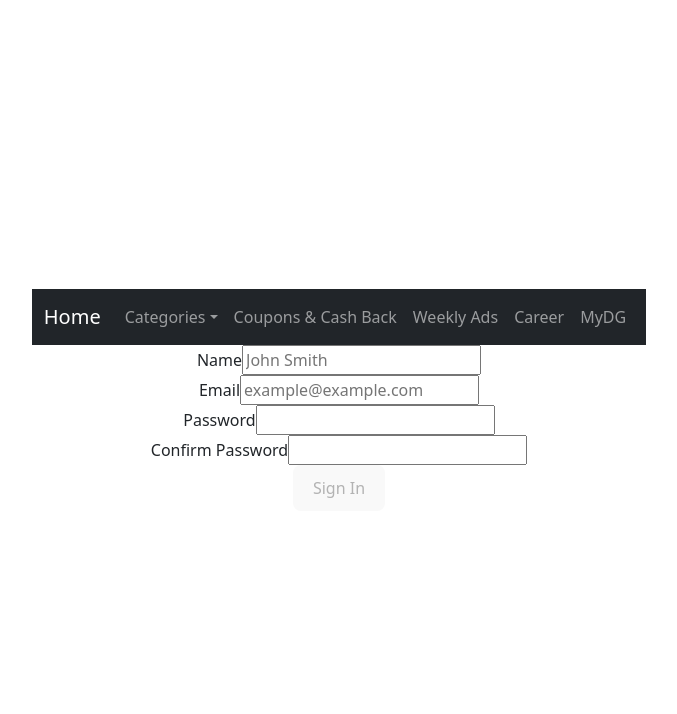
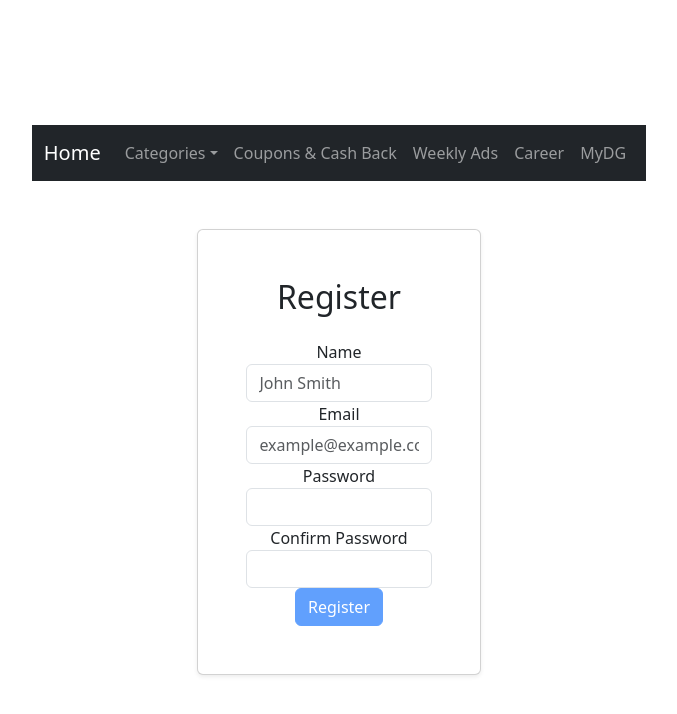
Before and after one commit to nottmonk/DG-Redesign, a React (Vite) app: page /register in a window 1280 px wide. Shown: the top 714 px of the page, without its empty margins (301-978 px from the left). Built offline with nearby package versions, Linux system fonts and the light colour scheme; no server answers.

Commit message:
signin reg des

```diff
--- a/src/components/DetailsView/Register.jsx
+++ b/src/components/DetailsView/Register.jsx
@@ -1,98 +1,110 @@
-import { useState } from 'react'
-import { RegisterUser } from '../services/Auth'
-import { useNavigate } from 'react-router-dom'
+import { useState } from 'react';
+import { RegisterUser } from '../services/Auth';
+import { useNavigate } from 'react-router-dom';
+import 'bootstrap/dist/css/bootstrap.min.css';
 
 const Register = () => {
-
-    let navigate = useNavigate()
-
+    let navigate = useNavigate();
 
     const [formValues, setFormValues] = useState({
         name: '',
         email: '',
         password: '',
         confirmPassword: ''
-    })
+    });
 
     const handleChange = (e) => {
-        setFormValues({ ...formValues, [e.target.name]: e.target.value })
-    }
+        setFormValues({ ...formValues, [e.target.name]: e.target.value });
+    };
 
     const handleSubmit = async (e) => {
-        e.preventDefault()
+        e.preventDefault();
         await RegisterUser({
             name: formValues.name,
             email: formValues.email,
             password: formValues.password
-        })
+        });
         setFormValues({
             name: '',
             email: '',
-            password: ''
-        })
-        navigate('/signin')
-    }
+            password: '',
+            confirmPassword: ''
+        });
+        navigate('/signin');
+    };
 
     return (
-        <div >
-            <div>
+        <div className="container mt-5">
+            <div className="row justify-content-center">
+                <div className="col-md-6">
+                    <div className="card shadow-sm">
+                        <div className="card-body">
+                            <h2 className="card-title text-center mb-4">Register</h2>
                             <form onSubmit={handleSubmit}>
-                    <div >
+                                <div className="form-group">
                                     <label htmlFor="name">Name</label>
                                     <input
                                         onChange={handleChange}
                                         name="name"
                                         type="text"
+                                        className="form-control"
                                         placeholder="John Smith"
                                         value={formValues.name}
                                         required
                                     />
                                 </div>
-                    <div >
+                                <div className="form-group">
                                     <label htmlFor="email">Email</label>
                                     <input
                                         onChange={handleChange}
                                         name="email"
                                         type="email"
+                                        className="form-control"
                                         placeholder="example@example.com"
                                         value={formValues.email}
                                         required
                                     />
                                 </div>
-
-                    <div >
+                                <div className="form-group">
                                     <label htmlFor="password">Password</label>
                                     <input
                                         onChange={handleChange}
                                         type="password"
                                         name="password"
+                                        className="form-control"
                                         value={formValues.password}
                                         required
                                     />
                                 </div>
-                    <div >
+                                <div className="form-group">
                                     <label htmlFor="confirmPassword">Confirm Password</label>
                                     <input
                                         onChange={handleChange}
                                         type="password"
                                         name="confirmPassword"
+                                        className="form-control"
                                         value={formValues.confirmPassword}
                                         required
                                     />
                                 </div>
                                 <button
+                                    type="submit"
+                                    className="btn btn-primary btn-block"
                                     disabled={
                                         !formValues.email ||
-                            (!formValues.password &&
-                                formValues.confirmPassword === formValues.password)
+                                        !formValues.password ||
+                                        formValues.password !== formValues.confirmPassword
                                     }
                                 >
-                        Sign In
+                                    Register
                                 </button>
                             </form>
                         </div>
                     </div>
-    )
-}
+                </div>
+            </div>
+        </div>
+    );
+};
 
-export default Register
+export default Register;
--- a/src/components/DetailsView/SignIn.jsx
+++ b/src/components/DetailsView/SignIn.jsx
@@ -1,60 +1,72 @@
-import { useState } from 'react'
-import { SignInUser } from '../services/Auth'
-import { useNavigate } from 'react-router-dom'
+import { useState } from 'react';
+import { SignInUser } from '../services/Auth';
+import { useNavigate } from 'react-router-dom';
+import 'bootstrap/dist/css/bootstrap.min.css';
 
 const SignIn = (props) => {
-    let navigate = useNavigate()
-
-
-    const [formValues, setFormValues] = useState({ email: '', password: '' })
+    let navigate = useNavigate();
+    const [formValues, setFormValues] = useState({ email: '', password: '' });
 
     const handleChange = (e) => {
-        setFormValues({ ...formValues, [e.target.name]: e.target.value })
-    }
+        setFormValues({ ...formValues, [e.target.name]: e.target.value });
+    };
 
     const handleSubmit = async (e) => {
-        e.preventDefault()
-        const payload = await SignInUser(formValues)
+        e.preventDefault();
+        const payload = await SignInUser(formValues);
         setFormValues({
             email: "",
             password: ""
-        })
-        props.setUser(payload)
-        navigate('/home')
-    }
+        });
+        props.setUser(payload);
+        navigate('/home');
+    };
+
     return (
-        <div >
-            <div>
+        <div className="container mt-5">
+            <div className="row justify-content-center">
+                <div className="col-md-6">
+                    <div className="card shadow-sm">
+                        <div className="card-body">
+                            <h2 className="card-title text-center mb-4">Sign In</h2>
                             <form onSubmit={handleSubmit}>
-                    <div>
+                                <div className="form-group">
                                     <label htmlFor="email">Email</label>
                                     <input
                                         onChange={handleChange}
                                         name="email"
                                         type="email"
+                                        className="form-control"
                                         placeholder="example@example.com"
                                         value={formValues.email}
                                         required
                                     />
                                 </div>
-                    <div>
+                                <div className="form-group">
                                     <label htmlFor="password">Password</label>
                                     <input
                                         onChange={handleChange}
                                         type="password"
                                         name="password"
+                                        className="form-control"
                                         value={formValues.password}
                                         required
                                     />
                                 </div>
-                    <button disabled={!formValues.email || !formValues.password}>
+                                <button
+                                    type="submit"
+                                    className="btn btn-primary btn-block"
+                                    disabled={!formValues.email || !formValues.password}
+                                >
                                     Sign In
                                 </button>
                             </form>
-
                         </div>
                     </div>
-    )
-}
+                </div>
+            </div>
+        </div>
+    );
+};
 
-export default SignIn
+export default SignIn;
```
Lines whose indentation alone changed are shown as unchanged.
